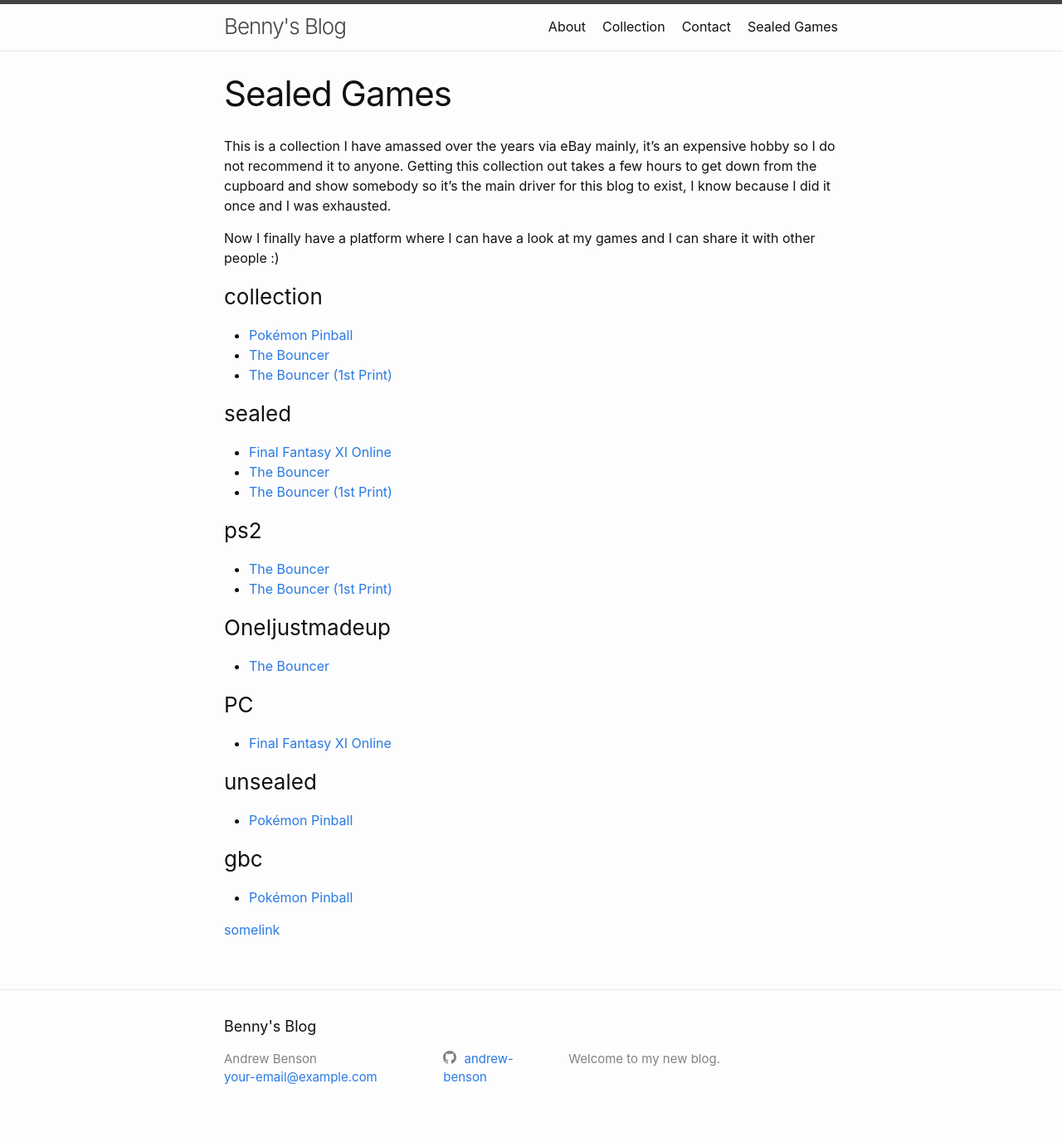
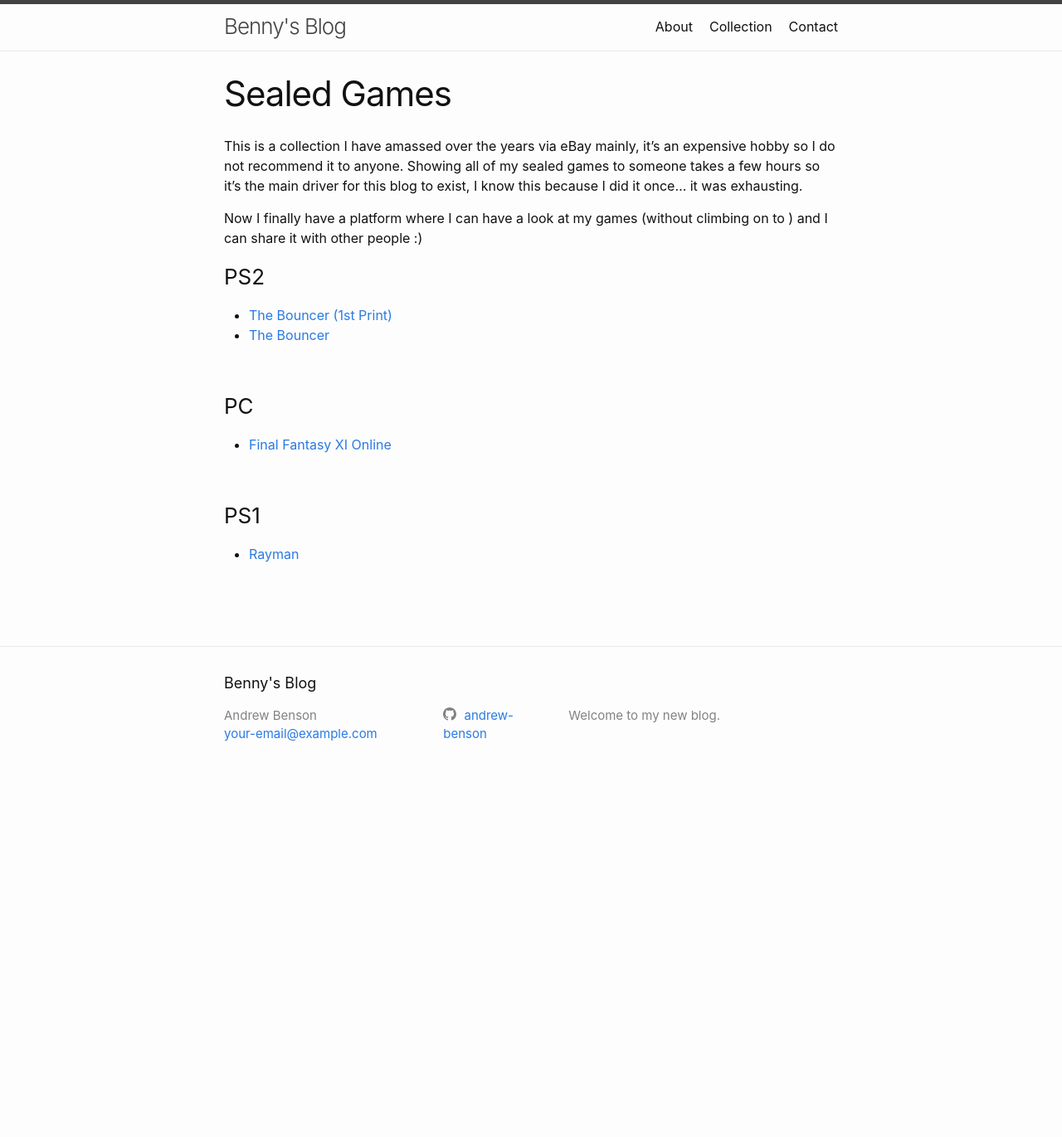
Before and after one commit to andrew-benson/Andrew-Jekyll-Site, a Jekyll site: the page built from sealed.markdown, in a window 1280 px wide. Shown: the whole page at 83% size. Built offline with Jekyll 4.4.1, drawn with Linux system fonts in a browser that asks for light colours; after the commit the page ends 957 px from its top, so only the background shows below that.

Commit message:
made a games collection, sealed and unsealed games are filtered by path

```diff
--- a/_config.yml
+++ b/_config.yml
@@ -35,15 +35,9 @@
   - jekyll-feed
 collections_dir: mycollection
 collections:
-  sealed:
+  games:
     output: true
-    permalink: games/sealed/:path/
-  unsealed:
-    output: true
-    permalink: games/unsealed/:path/
-  ps1:
-    output: true
-    permalink: games/ps1/:path/
+    permalink: games/:path/
 
 # Exclude from processing.
 # The following items will not be processed, by default.
--- /dev/null
+++ b/_data/platform.yml
@@ -0,0 +1,4 @@
+- name: PS1
+- name: PS2
+- name: GBC
+- name: PC
--- a/_includes/header.html
+++ b/_includes/header.html
@@ -19,7 +19,7 @@
         <div class="trigger">
           {%- for path in page_paths -%}
             {%- assign my_page = site.pages | where: "path", path | first -%}
-            {%- if my_page.title -%}
+            {%- if my_page.title and my_page.navitem -%}
             <a class="page-link" href="{{ my_page.url | relative_url }}">{{ my_page.title | escape }}</a>
             {%- endif -%}
           {%- endfor -%}
--- a/about.markdown
+++ b/about.markdown
@@ -2,6 +2,7 @@
 layout: page
 title: About
 permalink: /about/
+navitem: true
 ---
 
 This is the base Jekyll theme. You can find out more info about customizing your Jekyll theme, as well as basic Jekyll usage documentation at [jekyllrb.com](https://jekyllrb.com/)
--- a/collection.markdown
+++ b/collection.markdown
@@ -9,7 +10,8 @@
 - [Sealed Games]({{ site.baseurl }}{% link sealed.markdown %})
 -- Some people collect figurines, others collect rocks, I collect video games.
 
+- [Non-Sealed Games]({{ site.baseurl }}{% link unsealed.markdown %})
+
 <!--
--- Non-Sealed Games
 -- Miscellaneous Items
 -->
--- a/sealed.markdown
+++ b/sealed.markdown
@@ -5,20 +5,30 @@
 ---
 
 This is a collection I have amassed over the years via eBay mainly, it's an expensive hobby so I do not recommend it to anyone.
-Getting this collection out takes a few hours to get down from the cupboard and show somebody so it's the main driver for this blog to exist, I know because I did it once and I was exhausted.
+Showing all of my sealed games to someone takes a few hours so it's the main driver for this blog to exist, I know this because I did it once... it was exhausting.
 
-Now I finally have a platform where I can have a look at my games and I can share it with other people :)
+Now I finally have a platform where I can have a look at my games (without climbing on to ) and I can share it with other people :)
 
-<!--
-Loops through all the categories, each var category returns a 2 dimensional array [0] is the name, [1] is the posts)
--->
-{% for category in site.categories %}
-  <h3>{{ category[0] }}</h3>
-  <ul>
-    {% for post in category[1] %}
-      <li><a href="{{ post.url }}">{{ post.title }}</a></li>
-    {% endfor %}
-  </ul>
+<!-- Creating a distinct list of platforms -->
+{% assign uniquePlatforms = '' | split: '' %}
+
+{% for game in site.games %}
+  {%- if game.url contains "/sealed/" -%}
+    {% assign allPlatforms = game.platform | split: '_' | first | split: ' ' %}
+    {% assign uniquePlatforms = uniquePlatforms | concat: allPlatforms | uniq %}
+    {% assign uniquePlatforms = uniquePlatforms | uniq %}
+  {%- endif -%}
 {% endfor %}
 
-[somelink]({{ site.baseurl }}{% link _posts/collection/sealed/ps2/2020-04-18-The-Bouncer-Black.markdown %})
+<!-- Looping through each platform and selecting sealed games only, by path -->
+{% for platform in uniquePlatforms %}
+  <h3>{{ platform }}</h3>
+  <ul>
+  {% for game in site.games %}
+    {%- if game.url contains "/sealed/" and game.platform == platform -%}
+      <li><a href="{{ game.url }}">{{ game.title }}</a></li>
+    {%- endif -%}
+  {% endfor %}
+  </ul>
+  <br>
+{% endfor %}
```
Also changed, not shown: other parts of collection.markdown (+1 -0 lines), contact.markdown (+3 -13 lines), unsealed.markdown (added, +47 -0 lines), mycollection/_games/gbc/unsealed/Pokemon-Pinball.markdown (renamed from mycollection/_unsealed/Pokemon-Pinball.markdown), mycollection/_games/pc/sealed/Final-Fantasy-XI.markdown (renamed from mycollection/_sealed/pc/Final-Fantasy-XI.markdown), mycollection/_games/ps1/sealed/Rayman.markdown (renamed from mycollection/_ps1/sealed/Rayman.markdown), mycollection/_games/ps1/unsealed/Final-Fantasy-IX.markdown (renamed from mycollection/_ps1/unsealed/Final-Fantasy-IX.markdown), mycollection/_games/ps2/sealed/The-Bouncer-Black.markdown (renamed from mycollection/_sealed/ps2/The-Bouncer-Black.markdown), mycollection/_games/ps2/sealed/The-Bouncer-Blue.markdown (renamed from mycollection/_sealed/ps2/The-Bouncer-Blue.markdown).
